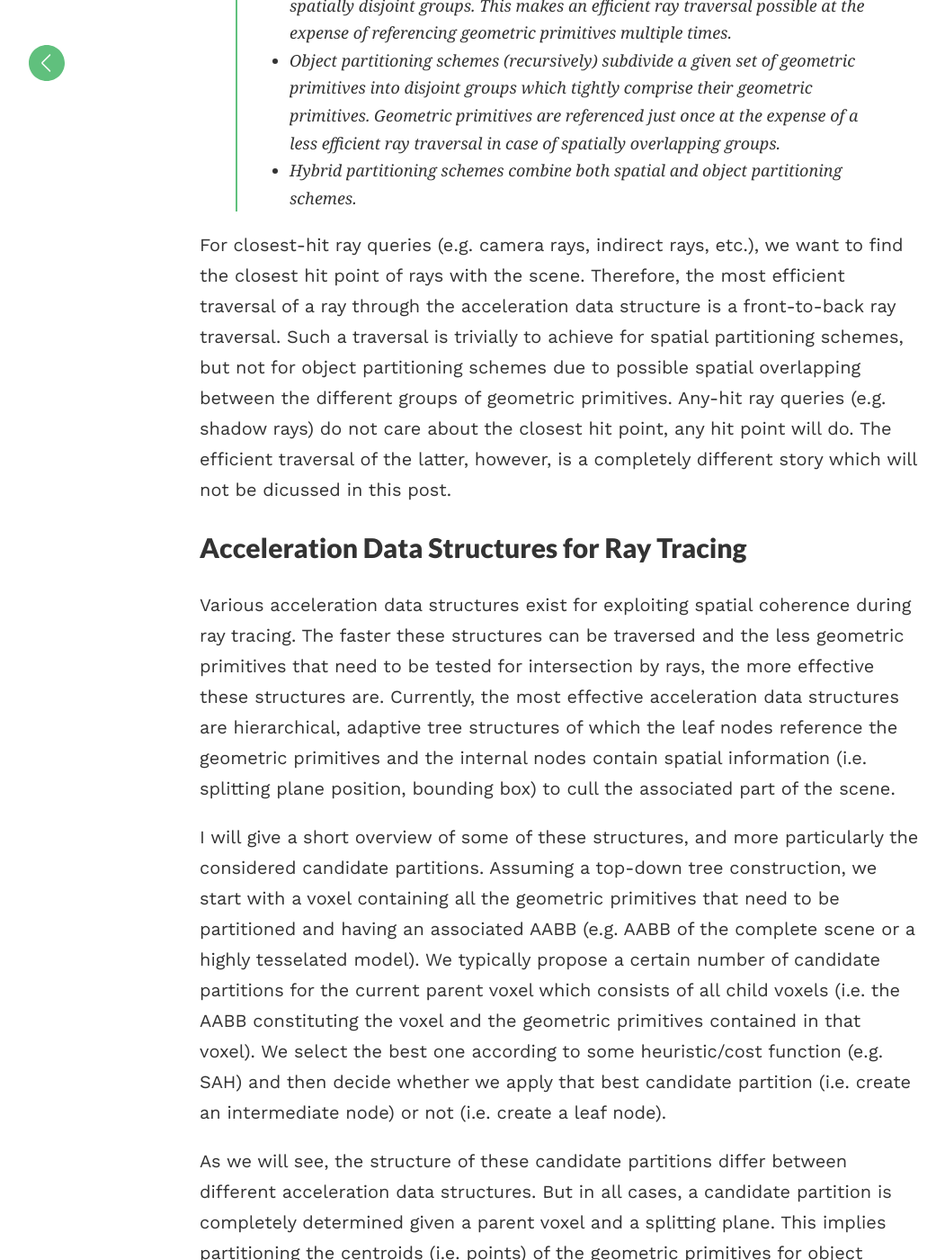
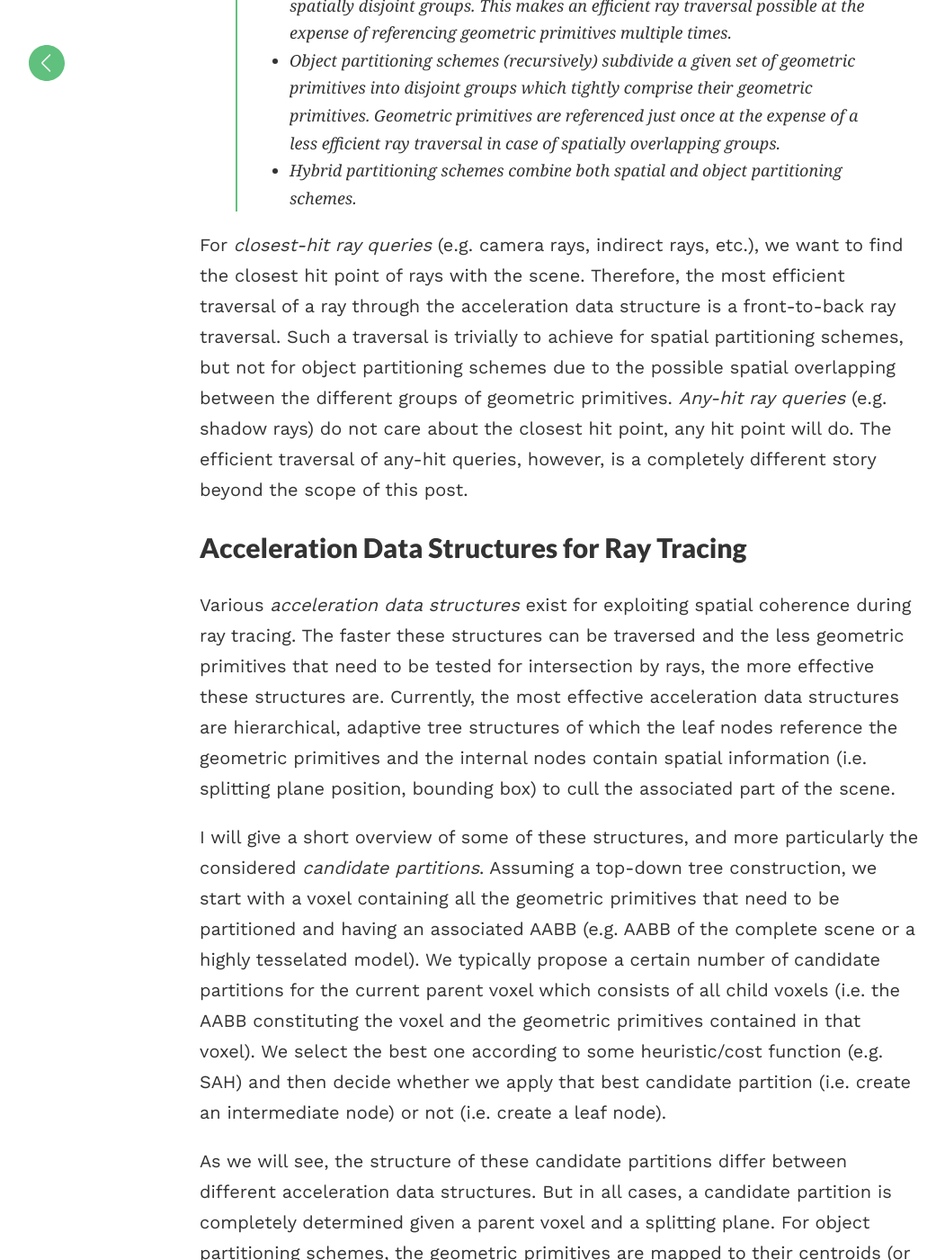
Before and after one commit to matt77hias/Blog, a Jekyll site: the page built from _posts/2018-02-04-candidate-partitions-of-hierarchical-acceleration-data-structures-for-ray-tracing.md, in a window 1280 px wide and 1400 px high, scrolled down 1234 px. Shown: the whole window at 90% size, without its empty margins (18-1069 px from the left). Built offline with Jekyll 4.4.1, drawn with Linux system fonts in a browser that asks for light colours; comment, search, counter and statistics services are not loaded; some of the changed text lies outside the part shown.

Commit message:
Update 2018-02-04-candidate-partitions-of-hierarchical-acceleration-data-structures-for-ray-tracing.md

```diff
--- a/_posts/2018-02-04-candidate-partitions-of-hierarchical-acceleration-data-structures-for-ray-tracing.md
+++ b/_posts/2018-02-04-candidate-partitions-of-hierarchical-acceleration-data-structures-for-ray-tracing.md
@@ -9,25 +9,19 @@ categories: [ADS, ray-tracing]
 
 Given some geometric primitives in a scene, it is possible to partition and organize these primitives in multiple ways in a hierarchical or non-hierarchical data structure to exploit spatial coherence during ray tracing. We can partition the geometric primitives into two or more disjoint groups without taking the scene (explicitly) into consideration during the partitioning itself. Or we can do the complete opposite by partitioning the scene's space into two or more disjoint groups without taking the geometric primitives (explicitly) into consideration during the partitioning itself. Or we can use a combination of these two extremes. More formerly:
 
->  - *Spatial partitioning schemes* (recursively) subdivide a given space into spatially disjoint groups. This makes an efficient ray
-> traversal possible at the expense of referencing geometric primitives
-> multiple times.
->  - *Object partitioning schemes* (recursively) subdivide a given set of geometric primitives into disjoint groups which tightly comprise
-> their geometric primitives. Geometric primitives are referenced just
-> once at the expense of a less efficient ray traversal in case of
-> spatially overlapping groups.
+>  - *Spatial partitioning schemes* (recursively) subdivide a given space into spatially disjoint groups. This makes an efficient ray traversal possible at the expense of referencing geometric primitives multiple times.
+>  - *Object partitioning schemes* (recursively) subdivide a given set of geometric primitives into disjoint groups which tightly comprise their geometric primitives. Geometric primitives are referenced just once at the expense of a less efficient ray traversal in case of spatially overlapping groups.
 >  - *Hybrid partitioning scheme*s combine both spatial and object partitioning schemes.
 
-For closest-hit ray queries (e.g. camera rays, indirect rays, etc.), we want to find the closest hit point of rays with the scene. Therefore, the most efficient traversal of a ray through the acceleration data structure is a front-to-back ray traversal. Such a traversal is trivially to achieve for spatial partitioning schemes, but not for object partitioning schemes due to possible spatial overlapping between the different groups of geometric primitives. Any-hit ray queries (e.g. shadow rays) do not care about the closest hit point, any hit point will do. The efficient traversal of the latter, however, is a completely different story which will not be dicussed in this post.
+For *closest-hit ray queries* (e.g. camera rays, indirect rays, etc.), we want to find the closest hit point of rays with the scene. Therefore, the most efficient traversal of a ray through the acceleration data structure is a front-to-back ray traversal. Such a traversal is trivially to achieve for spatial partitioning schemes, but not for object partitioning schemes due to the possible spatial overlapping between the different groups of geometric primitives. *Any-hit ray queries* (e.g. shadow rays) do not care about the closest hit point, any hit point will do. The efficient traversal of any-hit queries, however, is a completely different story beyond the scope of this post.
 
 ## Acceleration Data Structures for Ray Tracing
 
-Various acceleration data structures exist for exploiting spatial coherence during ray tracing. The faster these structures can be traversed and the less geometric primitives that need to be tested for intersection by rays, the more effective these structures are. Currently, the most effective acceleration data structures are hierarchical, adaptive tree structures of which the leaf nodes
-reference the geometric primitives and the internal nodes contain spatial information (i.e. splitting plane position, bounding box) to cull the associated part of the scene.
+Various *acceleration data structures* exist for exploiting spatial coherence during ray tracing. The faster these structures can be traversed and the less geometric primitives that need to be tested for intersection by rays, the more effective these structures are. Currently, the most effective acceleration data structures are hierarchical, adaptive tree structures of which the leaf nodes reference the geometric primitives and the internal nodes contain spatial information (i.e. splitting plane position, bounding box) to cull the associated part of the scene.
 
-I will give a short overview of some of these structures, and more particularly the considered candidate partitions. Assuming a top-down tree construction, we start with a voxel containing all the geometric primitives that need to be partitioned and having an associated AABB (e.g. AABB of the complete scene or a highly tesselated model). We typically propose a certain number of candidate partitions for the current parent voxel which consists of all child voxels (i.e. the AABB constituting the voxel and the geometric primitives contained in that voxel). We select the best one according to some heuristic/cost function (e.g. SAH) and then decide whether we apply that best candidate partition (i.e. create an intermediate node) or not (i.e. create a leaf node).
+I will give a short overview of some of these structures, and more particularly the considered *candidate partitions*. Assuming a top-down tree construction, we start with a voxel containing all the geometric primitives that need to be partitioned and having an associated AABB (e.g. AABB of the complete scene or a highly tesselated model). We typically propose a certain number of candidate partitions for the current parent voxel which consists of all child voxels (i.e. the AABB constituting the voxel and the geometric primitives contained in that voxel). We select the best one according to some heuristic/cost function (e.g. SAH) and then decide whether we apply that best candidate partition (i.e. create an intermediate node) or not (i.e. create a leaf node).
 
-As we will see, the structure of these candidate partitions differ between different acceleration data structures. But in all cases, a candidate partition is completely determined given a parent voxel and a splitting plane. This implies partitioning the centroids (i.e. points) of the geometric primitives for object partitioning schemes (or an alternative heuristic can be used for mapping geometric primitives to points).
+As we will see, the structure of these candidate partitions differ between different acceleration data structures. But in all cases, a candidate partition is completely determined given a parent voxel and a splitting plane. For object partitioning schemes, the geometric primitives are mapped to their centroids (or an other point) to determine the position of the geometric primitives relative to the splitting plane.
 
 ### (Binary) Space Partition - BSP
 
@@ -40,9 +34,9 @@ In case of a binary tree with axis-aligned voxels, the BSP is called a *kd-tree*
 
 #### Candidate Partition
 
-<img src="http://i.stack.imgur.com/Q40LG.jpg">
+<p align="center"><img src="http://i.stack.imgur.com/Q40LG.jpg"></p>
 
-> Geometric primitives (i-ii) whose AABB is to the left (right) of the splitting plane belong to the left (right) child voxel, (iii) whose AABB is straddling the splitting plane belong to both child voxels. The AABB of both child voxels can be trivially calculated given the parent voxel. The spatial union of the AABB of both child voxels is equal to the parent voxel (none of the six surrounding planes is tight).
+> * Geometric primitives (i-ii) whose AABB is to the left (right) of the splitting plane belong to the left (right) child voxel, (iii) whose AABB is straddling the splitting plane belong to both child voxels. The AABB of both child voxels can be trivially calculated given the parent voxel. The spatial union of the AABB of both child voxels is equal to the parent voxel (none of the six surrounding planes is tight).
 
 **Note** *split clipping* is a possible optimization (i.e. clipping the geometric primitives against the splitting plane and/or the AABB of the parent voxel). It is possible that the AABB of a geometric primitive straddles the splitting plane, but the actual geometric primitive only lies on one side of the splitting plane. It is even possible that the AABB of a geometric primitive overlaps with a parent voxel, but not the geometric primitive associated with this AABB.
 
@@ -70,7 +64,8 @@ A ray-plane intersection test is much cheaper than a ray-AABB intersection test.
  - 6 planes of the voxels are tight
 
 ### Candidate Partition
-<img src="http://i.stack.imgur.com/AhKBT.jpg">
+
+<p align="center"><img src="http://i.stack.imgur.com/AhKBT.jpg"></p>
 
 > Geometric primitives (i-ii) whose centroid is to the left (right) of the splitting plane belong to the left (right) child voxel, and (iii) whose centroid lies on the splitting plane are added to the left child voxel. The AABB of both child voxels is made tight to the geometric primitives. *Note that the AABBs of the child voxels may not be larger than the AABB of the parent voxel, which can occur while constructing SBVHs. In this case, only the overlap with the AABB of the parent voxel will be used.*
 
@@ -95,7 +90,7 @@ BIHs are also known as *Spatial Kd trees* (SKds) and *Bounded Kd trees* (B-Kds).
 
 #### Candidate Partition
 
-<img src="http://i.stack.imgur.com/rUlS6.jpg">
+<p align="center"><img src="http://i.stack.imgur.com/rUlS6.jpg"></p>
 
 > Geometric primitives (i-ii) whose centroid is to the left (right) of the splitting plane belong to the left (right) child voxel, and (iii) whose centroid lies on the splitting plane are added to the left child voxel. The AABB of both child voxels is similar to those of BSPs except that the AABB's plane corresponding to the splitting plane is made tight to the geometric primitives.
 
@@ -123,7 +118,7 @@ An example [BVH implementation](https://github.com/mmp/pbrt-v3/blob/master/src/a
 
 #### Candidate Partition
 
-<img src="http://i.stack.imgur.com/01qkt.jpg">
+<p align="center"><img src="http://i.stack.imgur.com/01qkt.jpg"></p>
 
 > Geometric primitives (i-ii) to the left (right) of the splitting plane belong to the left (right) child voxel, (iii) straddling the splitting plane belong to both child voxels. Geometric primitives (iv) lying outside the parent voxel belong to none of the child voxels. The AABBs of the child voxels are made tight to the geometric primitives, but the plane corresponding to the splitting plane can only be moved to the left (right) for the left (right) child voxel. So the geometry first needs to be clipped against the splitting plane. Furthermore, only the overlap with the AABB of the parent voxel will be used when geometric primitives straddle the AABB of the parent voxel.
 
@@ -150,7 +145,7 @@ So it would make more sense to compare your acceleration data structure against
 
 #### Candidate Partitions
 
-<img src="http://i.stack.imgur.com/0IkdU.jpg">
+<p align="center"><img src="http://i.stack.imgur.com/0IkdU.jpg"></p>
 
 > SBVHs are built with a combination of a BVH and GK-BVH candidate partions.
 
```
